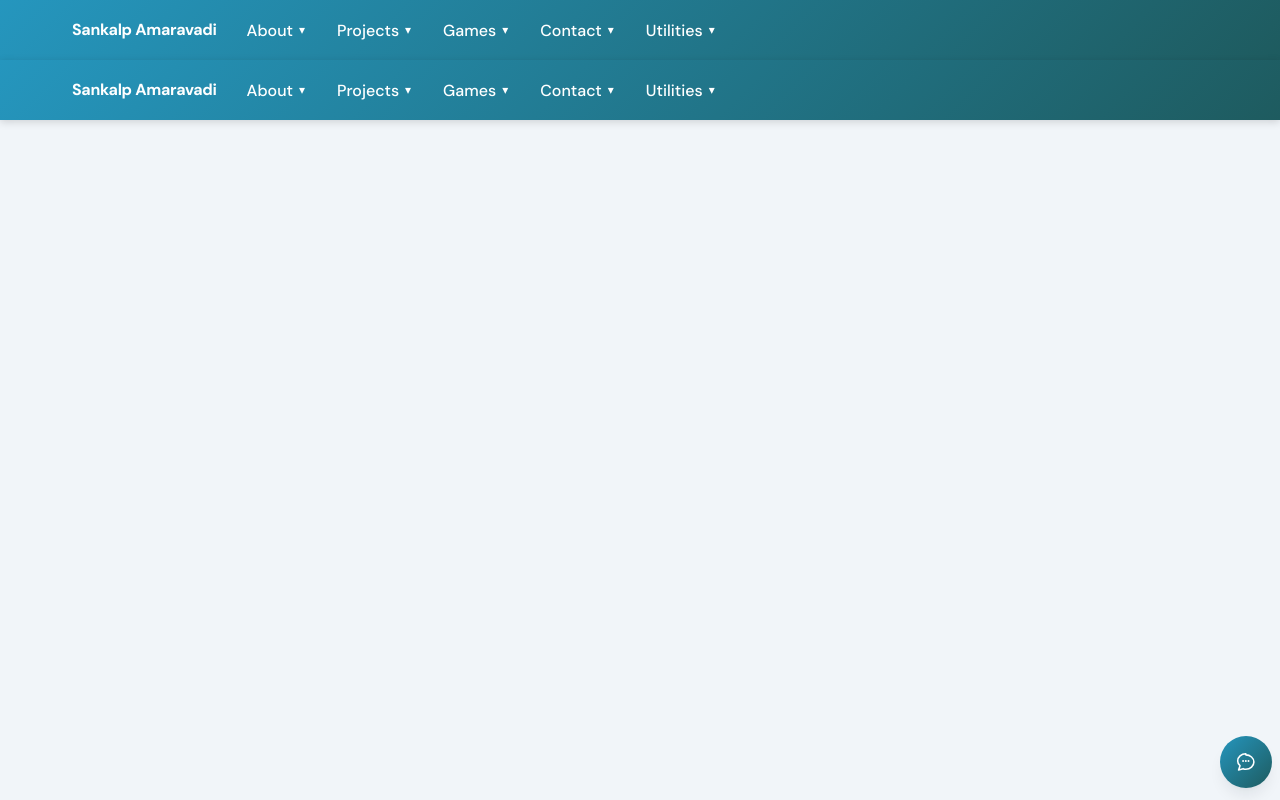
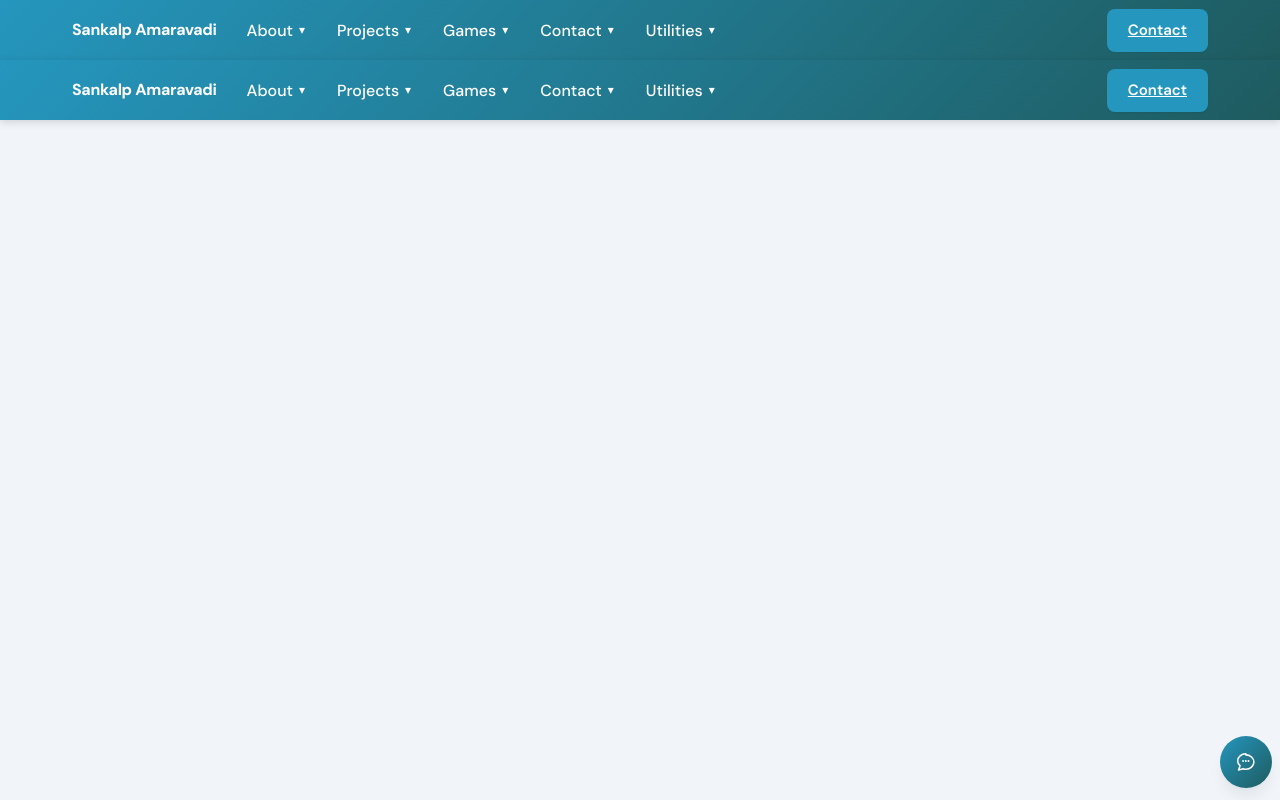
Before and after one commit to Leneord1/perso, a React (Vite) app: page /Navbar in a window 1280 px wide. Built offline with nearby package versions, Linux system fonts and the light colour scheme.

Commit message:
Added Navbar utilities

```diff
--- a/src/navbar.jsx
+++ b/src/navbar.jsx
@@ -136,6 +136,12 @@ function Navbar() {
                     ))}
                     </ul>
                 </div>
+                <div className="navbar-right">
+                    <Link to="/contact" className="button-primary" onClick={closeAll}>
+                        Contact
+                    </Link>
+
+                </div>
             </div>
         </nav>
     );
```
